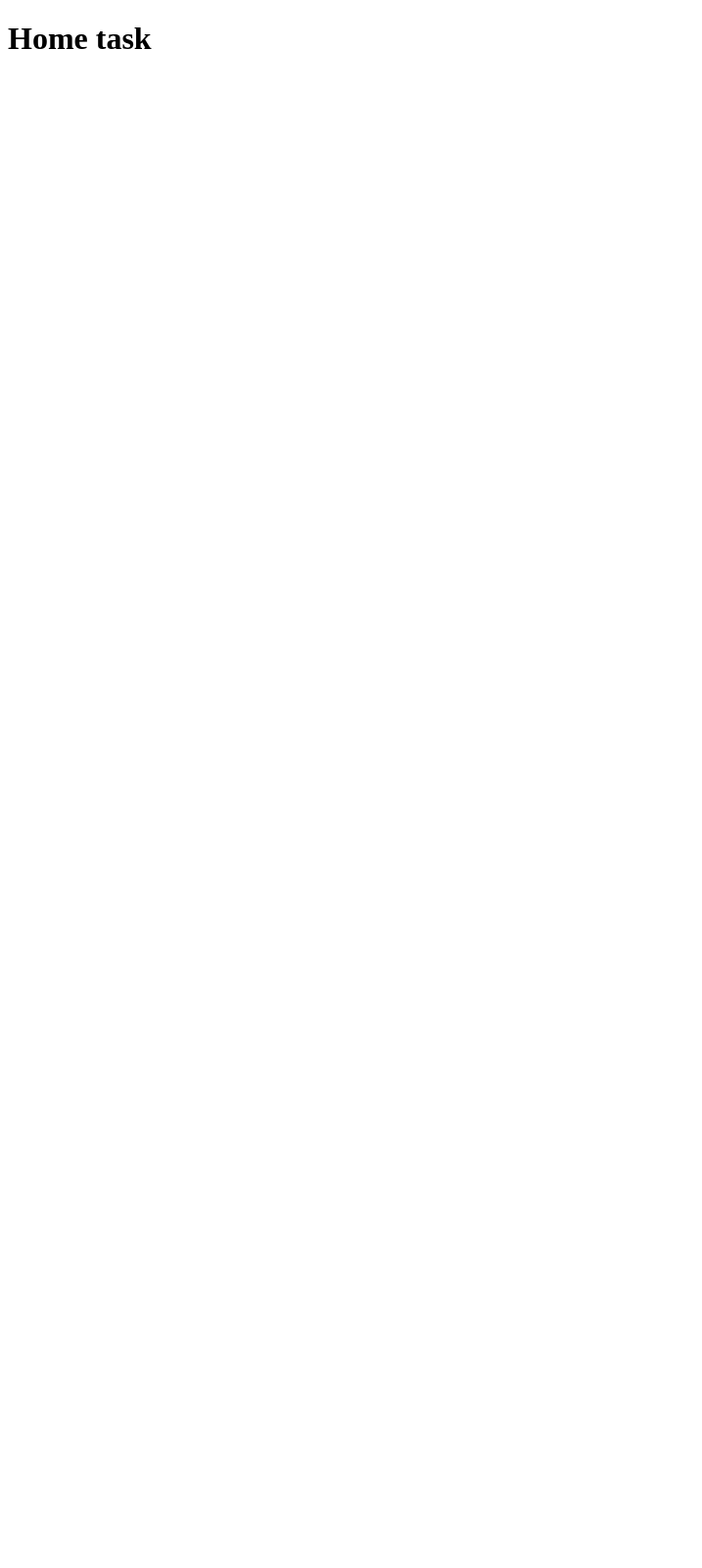
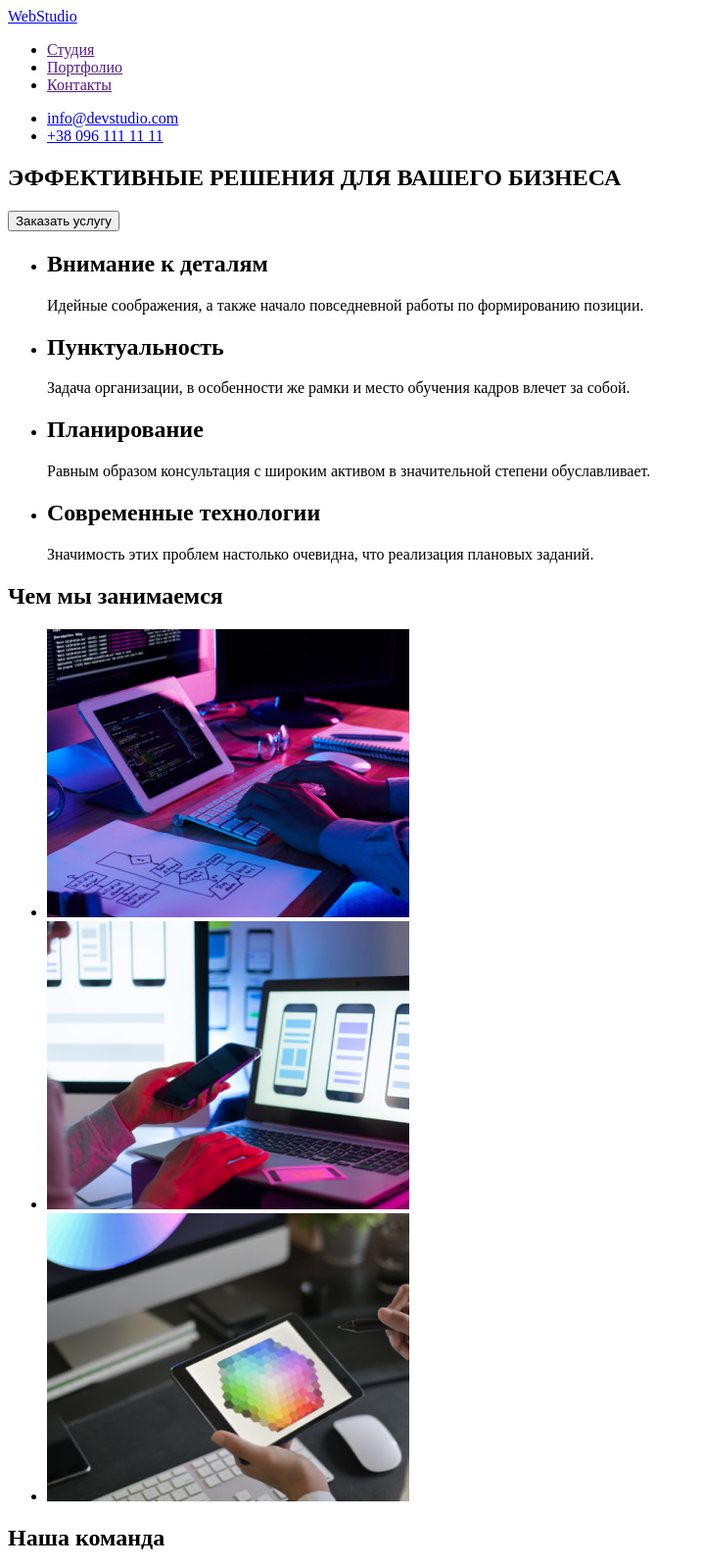
Before and after one commit to OksanaPolyn/goit-markup-hw-01_2, a plain HTML site: page index.html in a window 1280 px wide. Shown: the top 1600 px of the page at 98% size, without its empty margins (0-717 px from the left). Before the commit the page ends 800 px from the top, so only its background shows below. Drawn offline with Linux system fonts and the light colour scheme.

Commit message:
home_task_1

```diff
--- a/index.html
+++ b/index.html
@@ -7,6 +7,92 @@
     <title>Document</title>
 </head>
 <body>
-    <h1>  Home task </h1>
+    <header>
+        <nav>
+            <!--Навигация на другие страницы-->
+            <a href="/">WebStudio</a>
+             <ul>
+                <li><a href="">Студия</a></li>
+                <li><a href="">Портфолио</a></li>
+                <li><a href="">Контакты</a></li>
+            </ul>
+         </nav>
+         <ul>
+             <li><a href="mailto:info@devstudio.com"> info@devstudio.com</a></li>
+             <li><a href="tel:+380961111111">+38 096 111 11 11</a></li>
+         </ul>
+    </header>
+    <main>
+        <!--Уникальный контент страницы-->
+        <section>
+            <h1>ЭФФЕКТИВНЫЕ РЕШЕНИЯ ДЛЯ ВАШЕГО БИЗНЕСА</h1>
+            <button type="button">Заказать услугу</button>
+        </section>
+        <section>
+            <ul>
+                <li>
+                  <h2>Внимание к деталям</h2>
+                  <p>Идейные соображения, а также начало повседневной работы по формированию позиции.</p>
+                </li>
+                <li>
+                  <h2>Пунктуальность</h2>
+                  <p>Задача организации, в особенности же рамки и место обучения кадров влечет за собой.</p>
+                </li>
+                 <li>
+                  <h2>Планирование</h2>
+                  <p>Равным образом консультация с широким активом в значительной степени обуславливает.</p>
+                </li>
+                <li>
+                  <h2>Современные технологии</h2>
+                  <p>Значимость этих проблем настолько очевидна, что реализация плановых заданий.</p>
+                </li>
+            </ul>
+        </section>
+        <section>
+            <h2>Чем мы занимаемся</h2>
+            <ul>
+                <Li> <img src="./image/img1.jpg"  alt="картинка1" width="370" height="294"></Li>
+                <Li> <img src="./image/img2.jpg"  alt="картинка2" width="370" height="294"></Li>
+                <Li> <img src="./image/img3.jpg"  alt="картинка3" width="370" height="294"></Li>
+            </ul>
+        </section>
+        <section>
+            <h2>Наша команда</h2>
+            <Ul>
+                <li>
+                    <img src="./image/photo1.jpg"  alt="фото Игорь Демьяненко" width="270" height="260">
+                    <p>Игорь Демьяненко</p>
+                    <a href=""> Product Designer</a>
+                </li>
+                <li>
+                    <img src="./image/photo2.jpg"  alt="фотоОльга Репина" width="270" height="260">
+                    <p>Ольга Репина</p>
+                    <a href=""> Frontend Developer</a>
+                </li>
+                <li>
+                    <img src="./image/photo3.jpg"  alt="фотоНиколай Тарасов" width="270" height="260">
+                    <p>Николай Тарасов</p>
+                    <a href="">Marketing</a>
+                </li>
+                <li>
+                    <img src="./image/photo4.jpg"  alt="фото Михаил Ермаков" width="270" height="260">
+                    <p>Михаил Ермаков</p>
+                    <a href="">UI Designer</a>
+                </li>
+            </Ul>
+        </section>
+    </main>
+
+    <footer>
+        <!--Подвал страницы-->
+        <a href="/">WebStudio</a>
+        <address>г. Киев, пр-т Леси Украинки, 26
+            <ul>
+                <li><a href="mailto:info@example.com">info@example.com</a></li>
+                <li><a href="tel:+380991111111">+38 099 111 11 11</a></li>
+            </ul>
+        </address>
+
+    </footer>
 </body>
 </html>
```
Also changed, not shown: image/img1.jpg (added), image/img2.jpg (added), image/img3.jpg (added), image/photo1.jpg (added), image/photo2.jpg (added), image/photo3.jpg (added), image/photo4.jpg (added).
